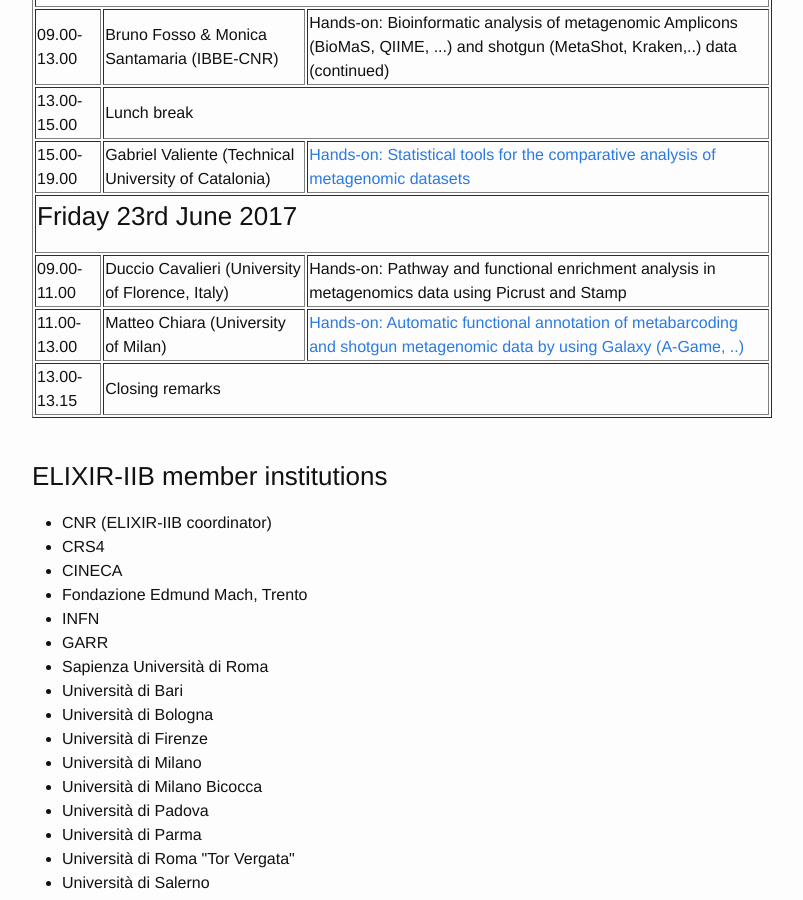
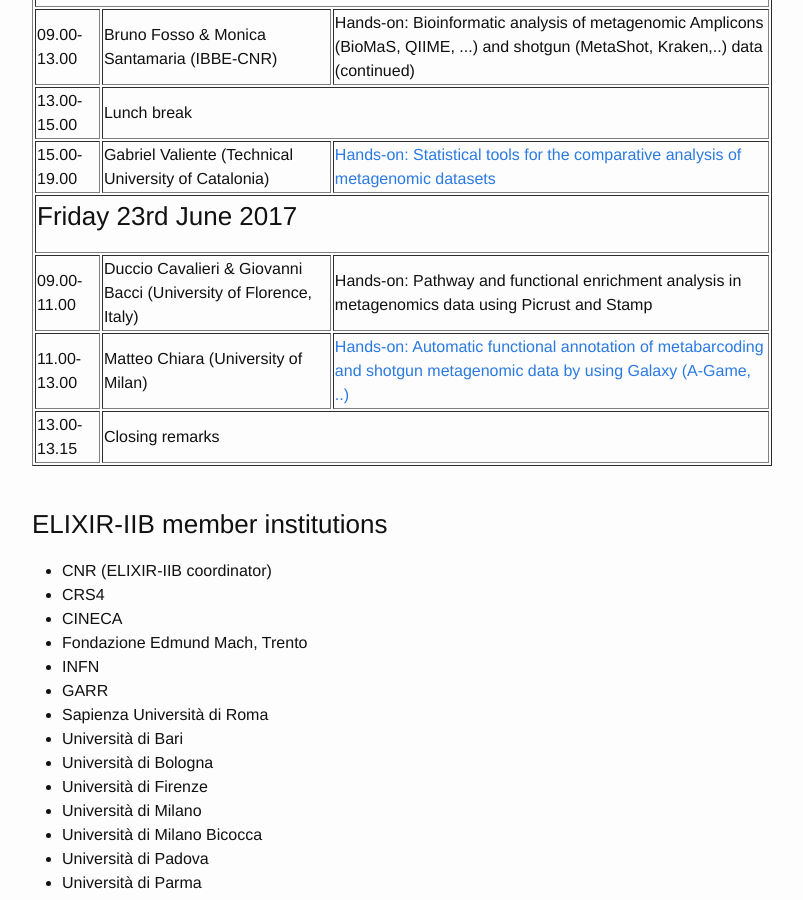
Before and after one commit to ELIXIR-IIB-training/website, a Jekyll site: the page built from _posts/2017-06-19-metagenomics-workshop-and-school-bari.md, in a window 1280 px wide and 900 px high, scrolled down 6743 px. Shown: the whole window, without its empty margins (238-1041 px from the left). Built offline with Jekyll 4.4.1, drawn with Linux system fonts in a browser that asks for light colours.

Commit message:
Add Giovanni Bacci

```diff
--- a/_posts/2017-06-19-metagenomics-workshop-and-school-bari.md
+++ b/_posts/2017-06-19-metagenomics-workshop-and-school-bari.md
@@ -372,7 +372,7 @@ No prior knowledge of metagenomic sequences analysis or specific programming ski
 </tr>
 <tr>
    <td>09.00-11.00</td>
-   <td>Duccio Cavalieri (University of Florence, Italy)</td>
+   <td>Duccio Cavalieri & Giovanni Bacci (University of Florence, Italy)</td>
    <td>Hands-on: Pathway and functional enrichment analysis in metagenomics data using Picrust and Stamp</td>
 </tr>
 <tr>
```
